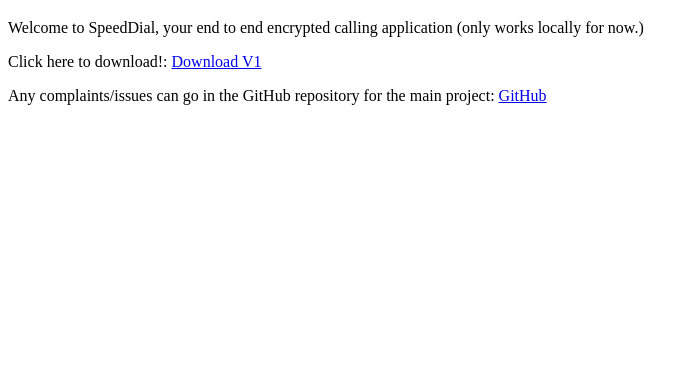
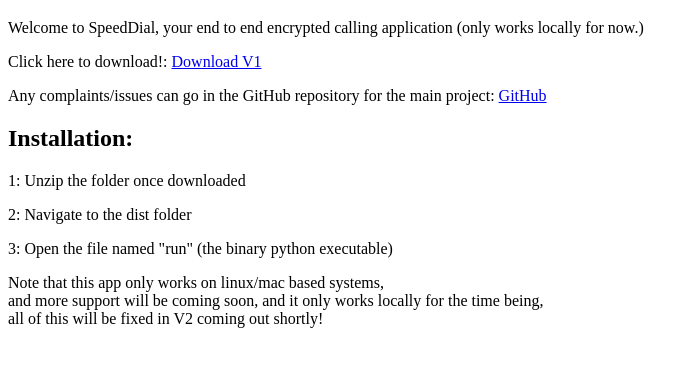
Before and after one commit to SamhithPola2025/SpeedDialWeb, a plain HTML site: page public/index.html in a window 1280 px wide. Shown: the part 61-428 px from the top of the page, without its empty margins (0-699 px from the left). Drawn offline with Linux system fonts and the light colour scheme.

Commit message:
Update index.html

```diff
--- a/public/index.html
+++ b/public/index.html
@@ -3,14 +3,22 @@
 <head>
   <meta charset="UTF-8" />
   <meta name="viewport" content="width=device-width, initial-scale=1.0" />
-  <title>SpeedDialV1</title>
+  <title class="title">SpeedDialV1</title>
   <link rel="stylesheet" href="styles.css" />
 </head>
 <body>
   <h1>SpeedDial</h1>
   <p>Welcome to SpeedDial, your end to end encrypted calling application (only works locally for now.)</p>
-  <p>Click here to download!: <a href="/dist/run" download>Download V1</a></p>
+  <p>Click here to download!: <a href="https://drive.google.com/file/d/1ru7N--Q_hEI-byjWuzBgHzUQdxwUvEOJ/view?usp=sharing" download>Download V1</a></p>
   <p>Any complaints/issues can go in the GitHub repository for the main project: <a href="https://github.com/SamhithPola2025/SpeedDial">GitHub</a></p>
+  <div></div><div></div>
+  <div class="gray-box">
+  <h2>Installation:</h2>
+  <p>1: Unzip the folder once downloaded</p>
+  <p>2: Navigate to the dist folder</p>
+  <p>3: Open the file named "run" (the binary python executable)</p>
+  <p>Note that this app only works on linux/mac based systems,<br> and more support will be coming soon, and it only works locally for the time being, <br> all of this will be fixed in V2 coming out shortly!</p>
+  </div>
   <script src="scripts.js"></script>
 </body>
 </html>
```
